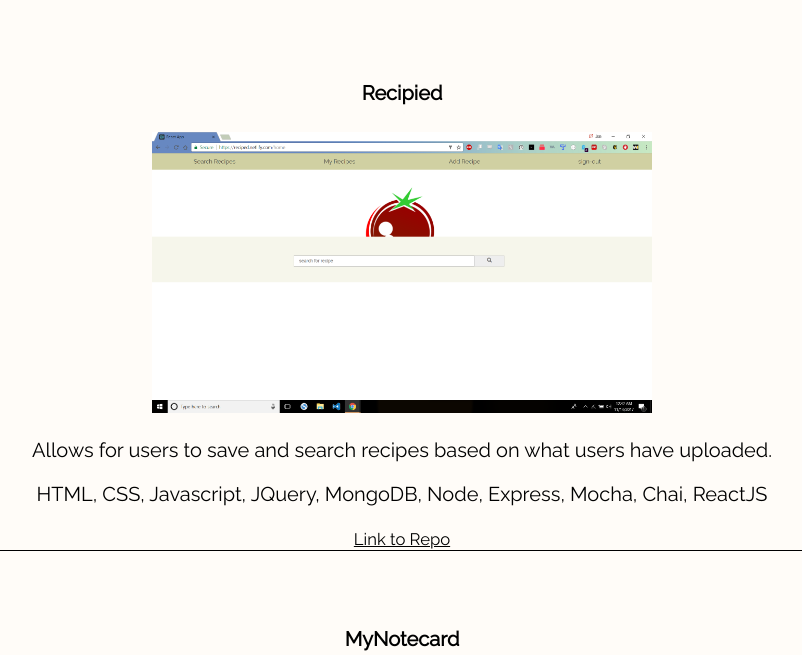
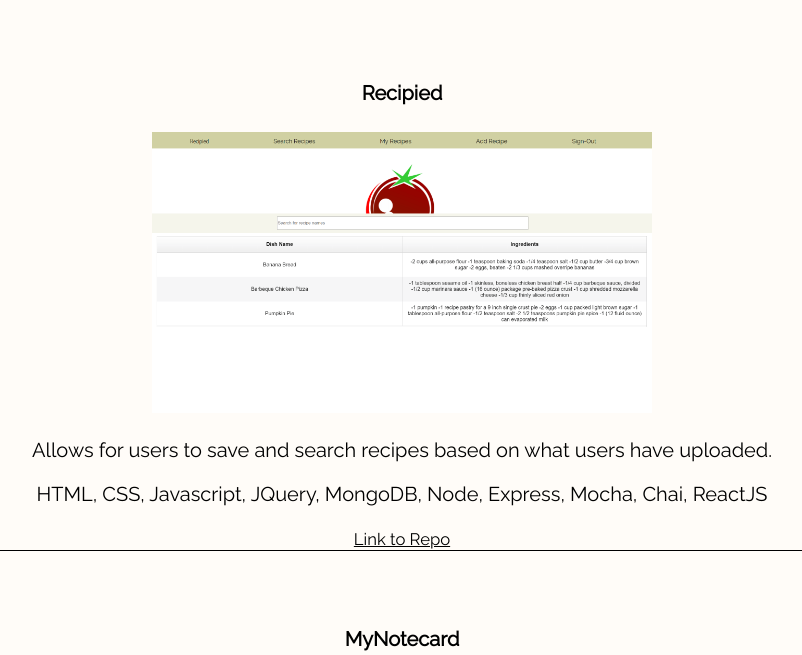
Before and after one commit to jxl19/junportfolio, a plain HTML site: page index.html in a window 1280 px wide. Shown: the part 1800-2455 px from the top of the page, without its empty margins (238-1040 px from the left). Drawn offline with nearby package versions, Linux system fonts and the light colour scheme; a web font is replaced by a local one.

Commit message:
updated images

```diff
--- a/index.html
+++ b/index.html
@@ -56,7 +56,7 @@
                             <div class="card text-center mb-3">
                                 <h4 class="card-title">Recipied</h4>
                                 <a href="https://recipied.netlify.com" target="_blank">
-                                    <img class="card-img-top" src="img/Reciped.png">
+                                    <img class="card-img-top" src="img/Recipied.png">
                                 </a>
                                 <div class="card-block">
                                     <p class="card-text">Allows for users to save and search recipes based on what users have uploaded.</p>
```
Also changed, not shown: img/Reciped.png (deleted), img/Recipied.png (added), img/myNoteCard.png, 1 other file.
